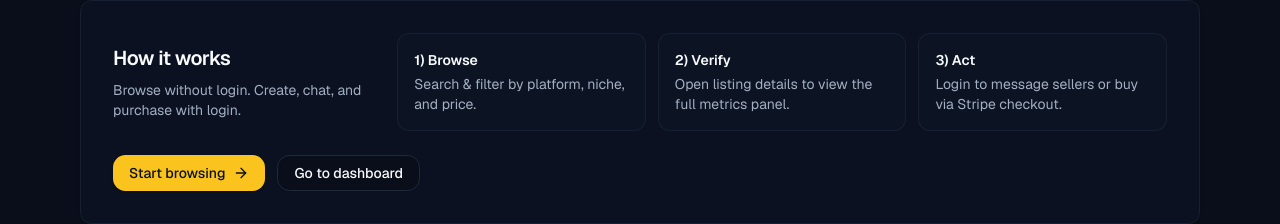
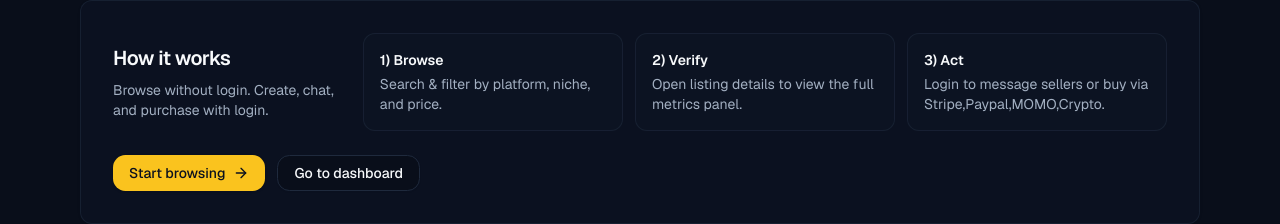
Before and after one commit to tonymphomilanzi/microbid, a React (Vite) app: page / in a window 1280 px wide. Shown: the part 937-1161 px from the top of the page. Built offline with nearby package versions, Linux system fonts and the light colour scheme; no server answers.

Commit message:
minor home changes

```diff
--- a/src/pages/Home.jsx
+++ b/src/pages/Home.jsx
@@ -206,7 +206,7 @@ export default function Home() {
                   />
                   <Step
                     title="3) Act"
-                    desc="Login to message sellers or buy via Stripe checkout."
+                    desc="Login to message sellers or buy via Stripe,Paypal,MOMO,Crypto."
                   />
                 </div>
               </div>
```
